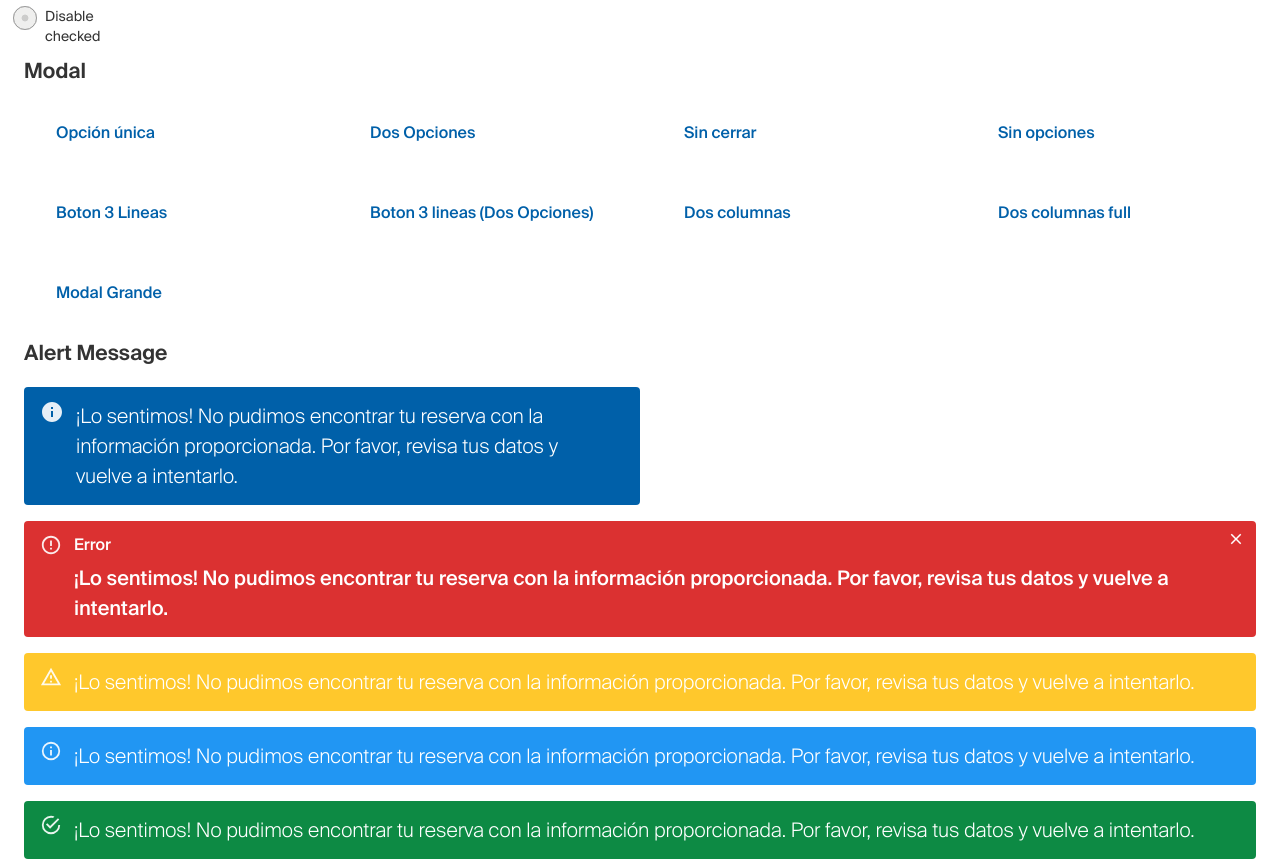
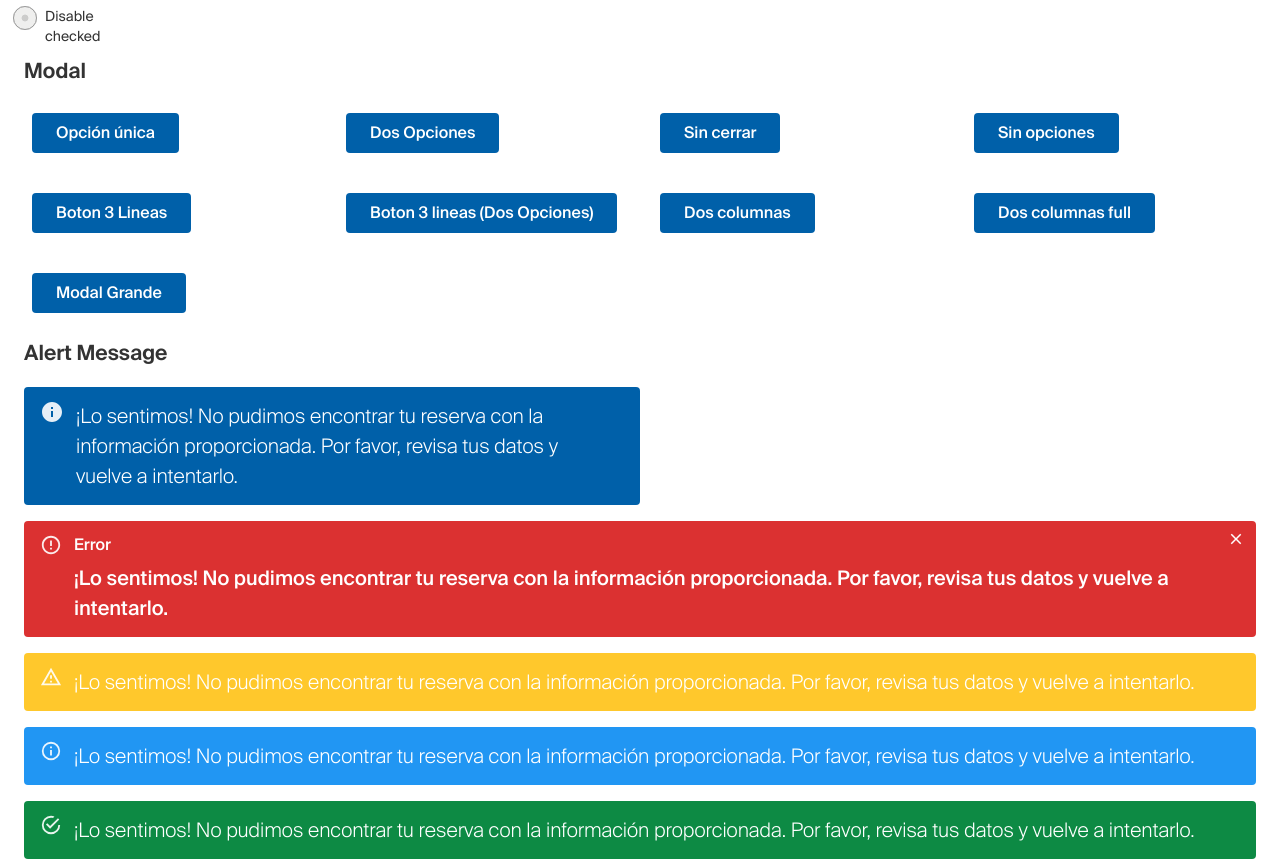
Before and after one commit to santiago86/testcomponents, a React (Create React App) app: page / in a window 1280 px wide. Shown: the part 4756-5615 px from the top of the page. Built offline with nearby package versions, Linux system fonts and the light colour scheme.

Commit message:
Adjusted buttons to better format and fixed small recommendations

```diff
--- a/src/components/modal/modalCo.js
+++ b/src/components/modal/modalCo.js
@@ -90,6 +90,9 @@ const styles = {
       background: styledBy("type", {
         primary: theme.palette.gradients["600"],
       }),
+      color: styledBy("type", {
+        primary: theme.palette.white,
+      }),
     },
     /* If the button is the element at the right, change their borderRadius */
     "&:last-child": {
@@ -121,7 +124,7 @@ const styles = {
   CloseSVG: {
     float: "right",
     position: "sticky",
-    top: "5vh",
+    top: theme.spacing(9),
     width: 0,
   },
 }
@@ -236,8 +239,8 @@ function ModalCo(props) {
    * Sets the action portion of the modal, according to the props
    */
   let modalButton
-  if (primarybutton !== "") {
-    if (secondarybutton !== "") {
+  if (primarybutton) {
+    if (secondarybutton) {
       modalButton = primaryAndSecondary(
         [primarybutton, onPrimary],
         [secondarybutton, onSecondary]
--- a/src/section/ModalSection.js
+++ b/src/section/ModalSection.js
@@ -10,7 +10,7 @@ const pileButtons = (stack = true) => {
   const bts = []
   for (let i = 0; i < 25; i += 1) {
     bts.push(
-      <ButtonCo key={i} style={{ margin: 0 }}>
+      <ButtonCo variant="contained" key={i} style={{ margin: 0 }}>
         Boton{i}
       </ButtonCo>
     )
@@ -65,7 +65,7 @@ export default function ModalSection() {
       <ModalContentCo>{pileButtons()}</ModalContentCo>
       <ModalContentCo>{pileButtons(false)}</ModalContentCo>
       <ModalContentCo>
-        <ButtonCo>Bottom</ButtonCo>
+        <ButtonCo variant="contained">Bottom</ButtonCo>
       </ModalContentCo>
     </ModalCo>
   )
@@ -83,7 +83,7 @@ export default function ModalSection() {
       showClose
     >
       <ModalContentCo>
-        <ButtonCo>Contenido</ButtonCo>
+        <ButtonCo variant="contained">Contenido</ButtonCo>
       </ModalContentCo>
     </ModalCo>
   )
@@ -101,7 +101,7 @@ export default function ModalSection() {
       showClose
     >
       <ModalContentCo>
-        <ButtonCo>Contenido</ButtonCo>
+        <ButtonCo variant="contained">Contenido</ButtonCo>
       </ModalContentCo>
     </ModalCo>
   )
@@ -117,7 +117,7 @@ export default function ModalSection() {
       secondarybutton="Cancelar"
     >
       <ModalContentCo>
-        <ButtonCo>Contenido</ButtonCo>
+        <ButtonCo variant="contained">Contenido</ButtonCo>
       </ModalContentCo>
     </ModalCo>
   )
@@ -132,7 +132,7 @@ export default function ModalSection() {
       showClose
     >
       <ModalContentCo>
-        <ButtonCo>Contenido</ButtonCo>
+        <ButtonCo variant="contained">Contenido</ButtonCo>
       </ModalContentCo>
     </ModalCo>
   )
@@ -150,7 +150,7 @@ export default function ModalSection() {
     >
       <ModalTitleCo>Título</ModalTitleCo>
       <ModalContentCo>
-        <ButtonCo>Contenido</ButtonCo>
+        <ButtonCo variant="contained">Contenido</ButtonCo>
       </ModalContentCo>
     </ModalCo>
   )
@@ -170,7 +170,7 @@ export default function ModalSection() {
     >
       <ModalTitleCo>Título</ModalTitleCo>
       <ModalContentCo>
-        <ButtonCo>Contenido</ButtonCo>
+        <ButtonCo variant="contained">Contenido</ButtonCo>
       </ModalContentCo>
     </ModalCo>
   )
@@ -191,18 +191,18 @@ export default function ModalSection() {
       <ModalColumsCo>
         <div>
           <ModalContentCo>
-            <ButtonCo>Contenido</ButtonCo>
+            <ButtonCo variant="contained">Contenido</ButtonCo>
           </ModalContentCo>
         </div>
         <div>
           <ModalContentCo>
-            <ButtonCo>Contenido</ButtonCo>
+            <ButtonCo variant="contained">Contenido</ButtonCo>
           </ModalContentCo>
           <ModalContentCo>
-            <ButtonCo>Contenido 2</ButtonCo>
+            <ButtonCo variant="contained">Contenido 2</ButtonCo>
           </ModalContentCo>
           <ModalContentCo>
-            <ButtonCo>Contenido 3</ButtonCo>
+            <ButtonCo variant="contained">Contenido 3</ButtonCo>
           </ModalContentCo>
         </div>
       </ModalColumsCo>
@@ -234,47 +234,74 @@ export default function ModalSection() {
   return (
     <Grid container spacing={3}>
       <Grid item xs={3}>
-        <ButtonCo onClick={() => handleOpen(true, "openModal1")}>
+        <ButtonCo
+          variant="contained"
+          onClick={() => handleOpen(true, "openModal1")}
+        >
           Opción única
         </ButtonCo>
       </Grid>
       <Grid item xs={3}>
-        <ButtonCo onClick={() => handleOpen(true, "openModal2")}>
+        <ButtonCo
+          variant="contained"
+          onClick={() => handleOpen(true, "openModal2")}
+        >
           Dos Opciones
         </ButtonCo>
       </Grid>
       <Grid item xs={3}>
-        <ButtonCo onClick={() => handleOpen(true, "openModal3")}>
+        <ButtonCo
+          variant="contained"
+          onClick={() => handleOpen(true, "openModal3")}
+        >
           Sin cerrar
         </ButtonCo>
       </Grid>
       <Grid item xs={3}>
-        <ButtonCo onClick={() => handleOpen(true, "openModal4")}>
+        <ButtonCo
+          variant="contained"
+          onClick={() => handleOpen(true, "openModal4")}
+        >
           Sin opciones
         </ButtonCo>
       </Grid>
       <Grid item xs={3}>
-        <ButtonCo onClick={() => handleOpen(true, "openModal5")}>
+        <ButtonCo
+          variant="contained"
+          onClick={() => handleOpen(true, "openModal5")}
+        >
           Boton 3 Lineas
         </ButtonCo>
       </Grid>
       <Grid item xs={3}>
-        <ButtonCo onClick={() => handleOpen(true, "openModal6")}>
+        <ButtonCo
+          variant="contained"
+          onClick={() => handleOpen(true, "openModal6")}
+        >
           Boton 3 lineas (Dos Opciones)
         </ButtonCo>
       </Grid>
       <Grid item xs={3}>
-        <ButtonCo onClick={() => handleOpen(true, "openModal7")}>
+        <ButtonCo
+          variant="contained"
+          onClick={() => handleOpen(true, "openModal7")}
+        >
           Dos columnas
         </ButtonCo>
       </Grid>
       <Grid item xs={3}>
-        <ButtonCo onClick={() => handleOpen(true, "openModal8")}>
+        <ButtonCo
+          variant="contained"
+          onClick={() => handleOpen(true, "openModal8")}
+        >
           Dos columnas full
         </ButtonCo>
       </Grid>
       <Grid item xs={3}>
-        <ButtonCo onClick={() => handleOpen(true, "openModalBig")}>
+        <ButtonCo
+          variant="contained"
+          onClick={() => handleOpen(true, "openModalBig")}
+        >
           Modal Grande
         </ButtonCo>
       </Grid>
```
